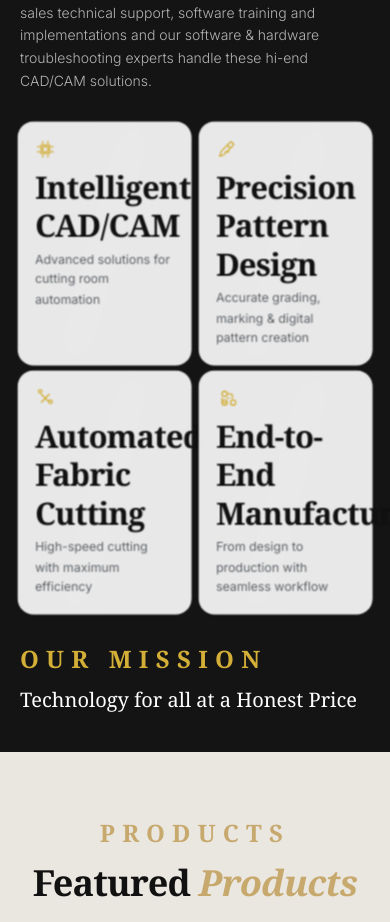
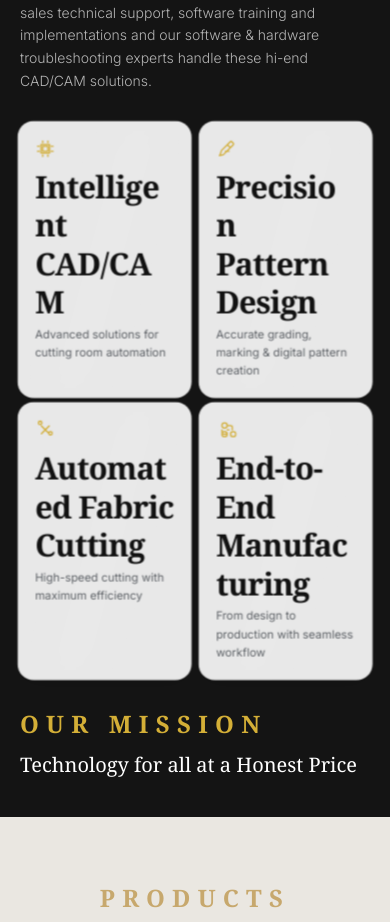
Before and after one commit to Trislaaa/Studio_Next, a Next.js app: page / in a window 390 px wide. Shown: the part 1282-2204 px from the top of the page. Built offline with nearby package versions, Linux system fonts and the light colour scheme; a web font is replaced by a local one.

Commit message:
Fix mobile responsiveness in Our Story section

```diff
--- a/src/app/page.tsx
+++ b/src/app/page.tsx
@@ -679,10 +679,10 @@ export default function Home() {
                 { title: 'Automated Fabric Cutting', desc: 'High-speed cutting with maximum efficiency', icon: 'scissors' },
                 { title: 'End-to-End Manufacturing', desc: 'From design to production with seamless workflow', icon: 'workflow' },
               ].map((feature, i) => (
-                <FadeInSection key={i} delay={i * 120} className="h-full">
+                <FadeInSection key={i} delay={i * 120} className="h-full min-w-0">
                   <TiltCard className="h-full">
-                    <div className="bg-white/90 backdrop-blur-md p-4 sm:p-6 lg:p-7 rounded-xl shadow-[0_4px_20px_-10px_rgba(0,0,0,0.05)] border border-gray-100 flex flex-col gap-2 sm:gap-3 h-full">
-                      <div className="text-[#d29d42] h-5 w-5 sm:h-6 sm:w-6">
+                    <div className="bg-white/90 backdrop-blur-md p-4 sm:p-6 lg:p-7 rounded-xl shadow-[0_4px_20px_-10px_rgba(0,0,0,0.05)] border border-gray-100 flex flex-col gap-2 sm:gap-3 h-full min-w-0">
+                      <div className="text-[#d29d42] h-5 w-5 sm:h-6 sm:w-6 shrink-0">
                         <svg fill="none" stroke="currentColor" viewBox="0 0 24 24" className="w-full h-full">
                           {feature.icon === 'cpu' && <path strokeLinecap="round" strokeLinejoin="round" strokeWidth={1.5} d="M9 3v2M15 3v2M9 19v2M15 19v2M3 9h2M3 15h2M19 9h2M19 15h2M7 7h10v10H7V7zm2 2v6h6V9H9z" />}
                           {feature.icon === 'pencil-ruler' && <path strokeLinecap="round" strokeLinejoin="round" strokeWidth={1.5} d="M4 20l4.5-1L20 7.5a1.5 1.5 0 000-2.1L18.6 4a1.5 1.5 0 00-2.1 0L6.4 14.1 5 18.5 4 20zm10-12l2 2m-5 5h4" />}
@@ -690,9 +690,9 @@ export default function Home() {
                           {feature.icon === 'workflow' && <path strokeLinecap="round" strokeLinejoin="round" strokeWidth={1.5} d="M7 7a3 3 0 116 0 3 3 0 01-6 0zm10 10a3 3 0 116 0 3 3 0 01-6 0zM7 17a3 3 0 116 0 3 3 0 01-6 0zm6-10h4a2 2 0 012 2v3m-7 5H9a2 2 0 01-2-2v-3m6 0h2" />}
                         </svg>
                       </div>
-                      <div>
-                        <h3 className="text-sm sm:text-base font-bold text-[#111111] mb-1 sm:mb-2">{feature.title}</h3>
-                        <p className="text-[12px] sm:text-[13px] text-[#5F6368] font-normal leading-relaxed">{feature.desc}</p>
+                      <div className="min-w-0">
+                        <h3 className="text-[13px] sm:text-base font-bold text-[#111111] mb-1 sm:mb-2 leading-snug break-words">{feature.title}</h3>
+                        <p className="text-[11px] sm:text-[13px] text-[#5F6368] font-normal leading-relaxed break-words">{feature.desc}</p>
                       </div>
                     </div>
                   </TiltCard>
```
Also changed, not shown: 1 other file (tests, documents, lock files or other folders).
